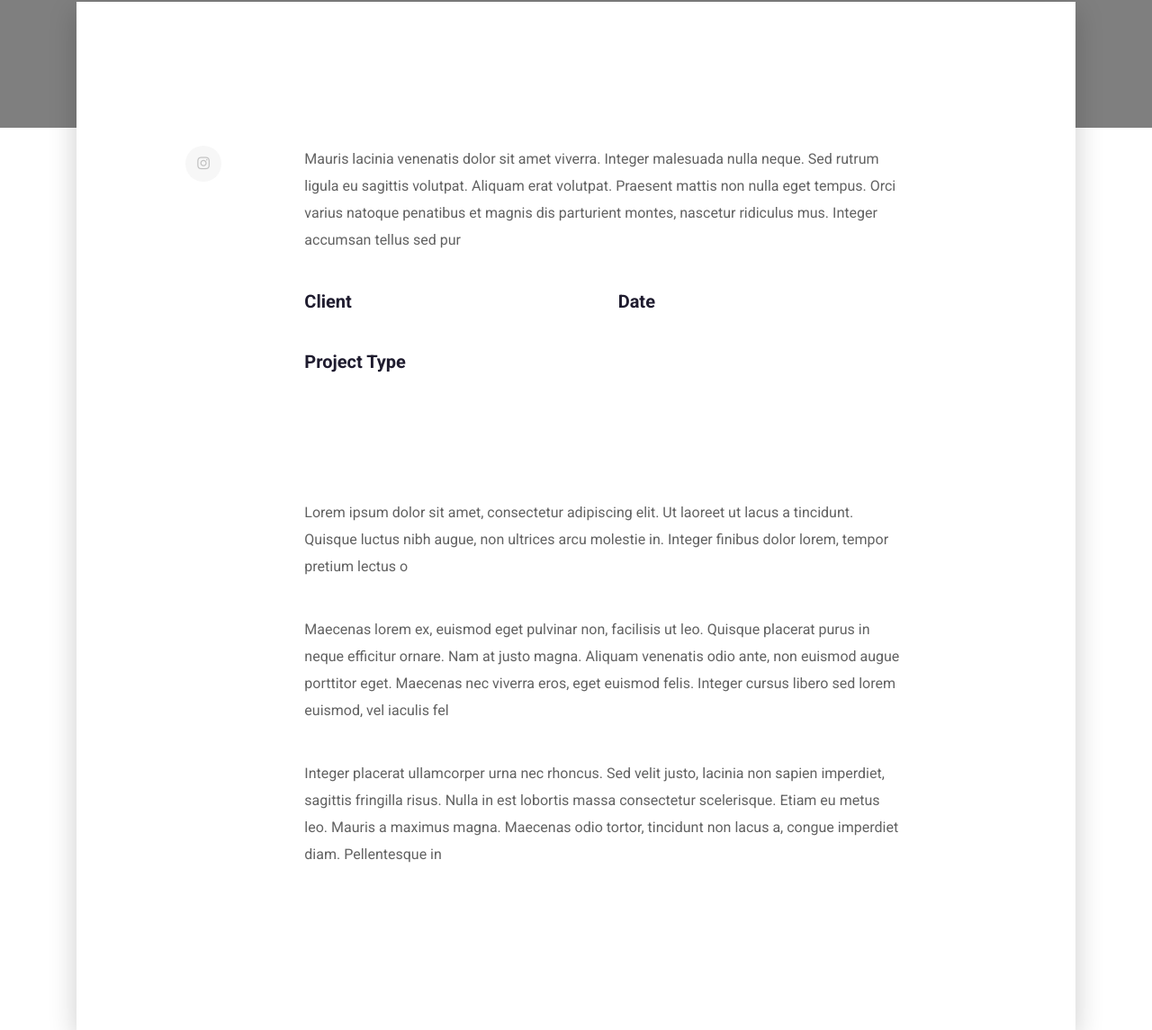
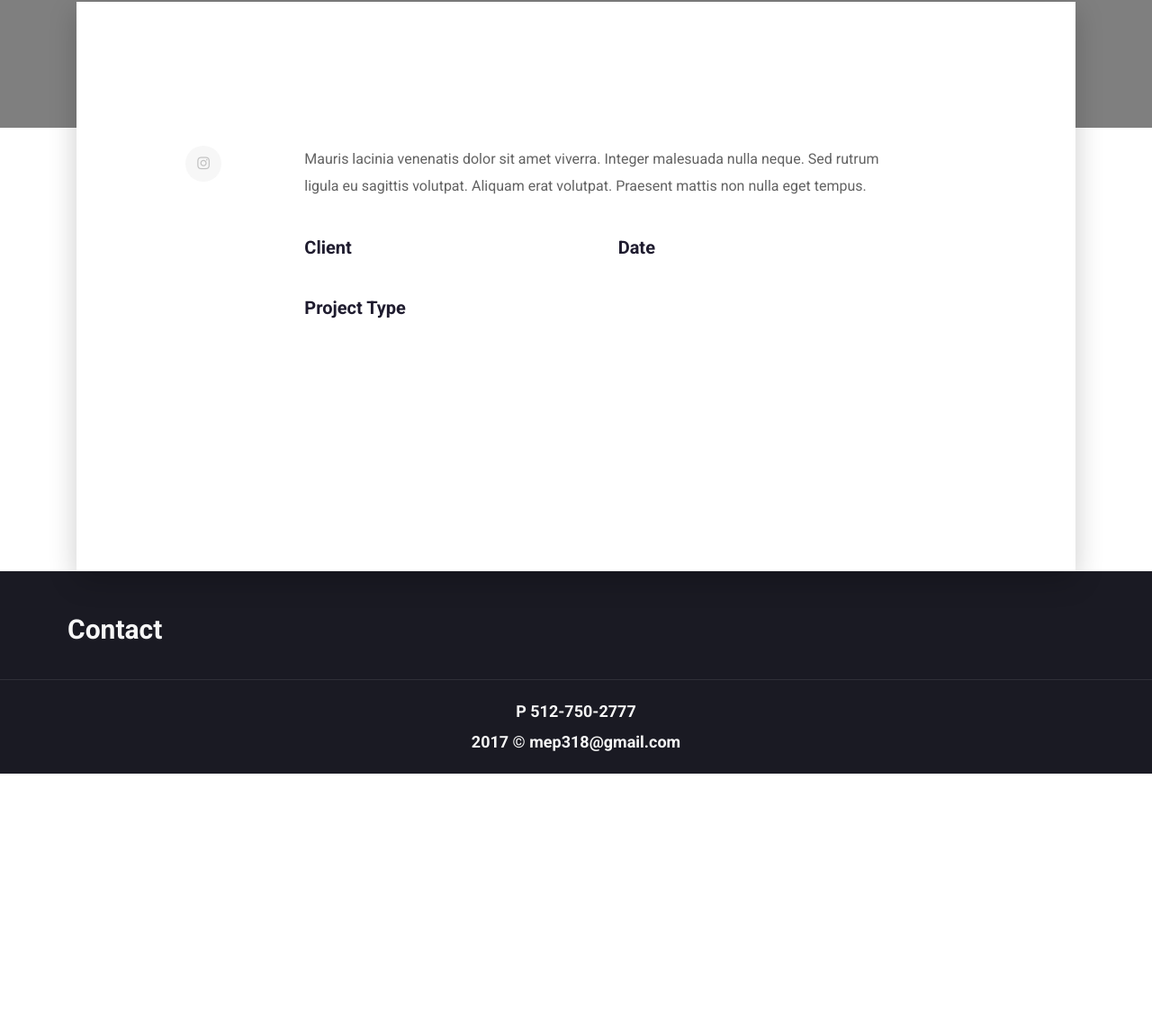
Before and after one commit to matthewplaisance/mpdesign, a plain HTML site: page project-detail.html in a window 1280 px wide. Shown: the part 338-1483 px from the top of the page at 90% size. After the commit the page ends 1198 px from the top, so only its background shows below. Drawn offline with Linux system fonts and the light colour scheme.

```diff
--- a/project-detail.html
+++ b/project-detail.html
@@ -4,6 +4,7 @@
 <head>
 	<title>Plaisance Design</title>
 	<meta charset="utf-8">
+	<link rel="icon" type="image/svg+xml" href="assets/img/favicon.svg">
 	<meta name="viewport" content="width=device-width, initial-scale=1.0, viewport-fit=cover">
 	<meta name="format-detection" content="telephone=no">
 	<meta name="apple-mobile-web-app-capable" content="yes">
@@ -103,9 +104,7 @@
 											<h1 id="project-title"></h1>
 											<p class="text">Mauris lacinia venenatis dolor sit amet viverra. Integer
 												malesuada nulla neque. Sed rutrum ligula eu sagittis volutpat. Aliquam
-												erat volutpat. Praesent mattis non nulla eget tempus. Orci varius
-												natoque penatibus et magnis dis parturient montes, nascetur ridiculus
-												mus. Integer accumsan tellus sed pur</p>
+												erat volutpat. Praesent mattis non nulla eget tempus.</p>
 											<div class="row row-eq-height" style="margin-bottom:30px;">
 												<div class="col-lg-6 ">
 
@@ -146,35 +145,6 @@
 										<div class="col-lg-6 ">
 											<div class="image-full"><img id="img2" src="" alt="">
 											</div>
-										</div>
-									</div>
-									<div class="row">
-										<div
-											class="col-xl-11 offset-0 offset-sm-0 offset-md-0 offset-lg-0 offset-xl-1 ">
-											<p class="text">Lorem ipsum dolor sit amet, consectetur adipiscing elit. Ut
-												laoreet ut lacus a tincidunt. Quisque luctus nibh augue, non ultrices
-												arcu molestie in. Integer finibus dolor lorem, tempor pretium lectus o
-											</p>
-										</div>
-									</div>
-																		<div class="row">
-										<div
-											class="col-xl-11 offset-0 offset-sm-0 offset-md-0 offset-lg-0 offset-xl-1 ">
-											<p class="text">Maecenas lorem ex, euismod eget pulvinar non, facilisis ut
-												leo. Quisque placerat purus in neque efficitur ornare. Nam at justo
-												magna. Aliquam venenatis odio ante, non euismod augue porttitor eget.
-												Maecenas nec viverra eros, eget euismod felis. Integer cursus libero sed
-												lorem euismod, vel iaculis fel</p>
-										</div>
-									</div>
-																		<div class="row">
-										<div
-											class="col-xl-11 offset-0 offset-sm-0 offset-md-0 offset-lg-0 offset-xl-1 ">
-											<p class="text">Integer placerat ullamcorper urna nec rhoncus. Sed velit
-												justo, lacinia non sapien imperdiet, sagittis fringilla risus. Nulla in
-												est lobortis massa consectetur scelerisque. Etiam eu metus leo. Mauris a
-												maximus magna. Maecenas odio tortor, tincidunt non lacus a, congue
-												imperdiet diam. Pellentesque in</p>
 										</div>
 									</div>
 								</div>
```
Also changed, not shown: index.html (+1 -0 lines), assets/img/favicon.svg (added).
